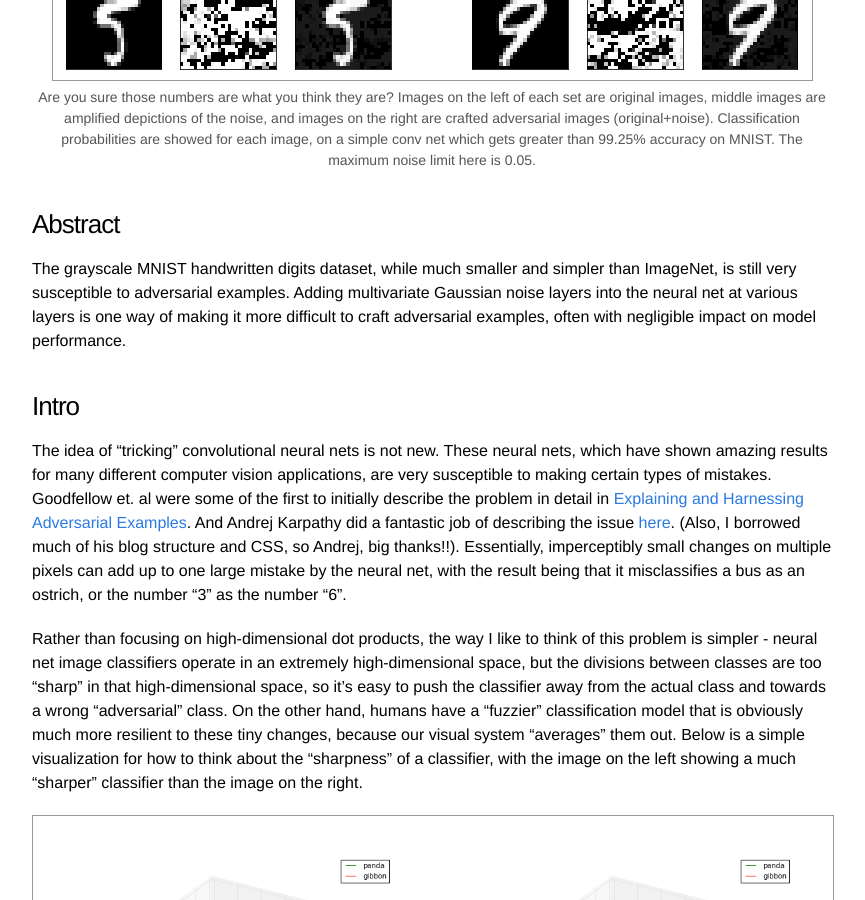
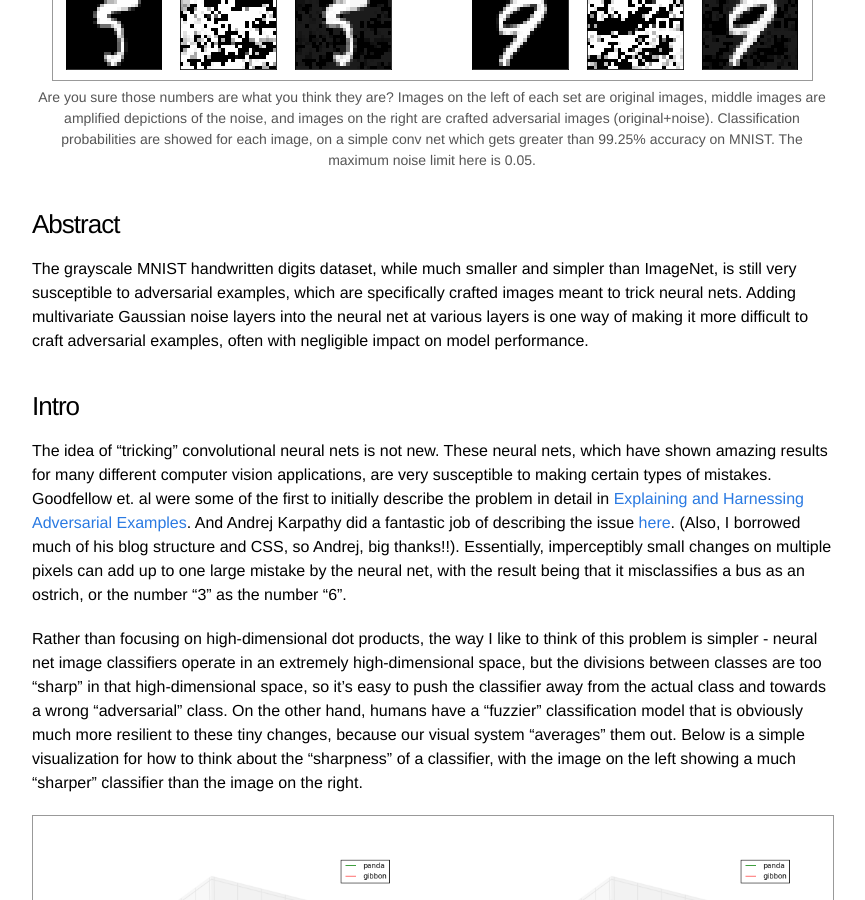
Before and after one commit to dalewis/dalewis.github.io, a Jekyll site: the page built from _posts/2017-04-03-adversarial-mnist.markdown, in a window 1280 px wide and 900 px high, scrolled down 480 px. Shown: the whole window, without its empty margins (208-1073 px from the left). Built offline with Jekyll 4.4.1, drawn with Linux system fonts in a browser that asks for light colours; formulas are drawn with MathJax 3.

Commit message:
More intro edits.

```diff
--- a/_posts/2017-04-03-adversarial-mnist.markdown
+++ b/_posts/2017-04-03-adversarial-mnist.markdown
@@ -75,7 +75,7 @@ mathjax: true
 
 ### Abstract
 
-The grayscale MNIST handwritten digits dataset, while much smaller and simpler than ImageNet, is still very susceptible to adversarial examples. Adding multivariate Gaussian noise layers into the neural net at various layers is one way of making it more difficult to craft adversarial examples, often with negligible impact on model performance.
+The grayscale MNIST handwritten digits dataset, while much smaller and simpler than ImageNet, is still very susceptible to adversarial examples, which are specifically crafted images meant to trick neural nets. Adding multivariate Gaussian noise layers into the neural net at various layers is one way of making it more difficult to craft adversarial examples, often with negligible impact on model performance.
 
 ### Intro
 
```
